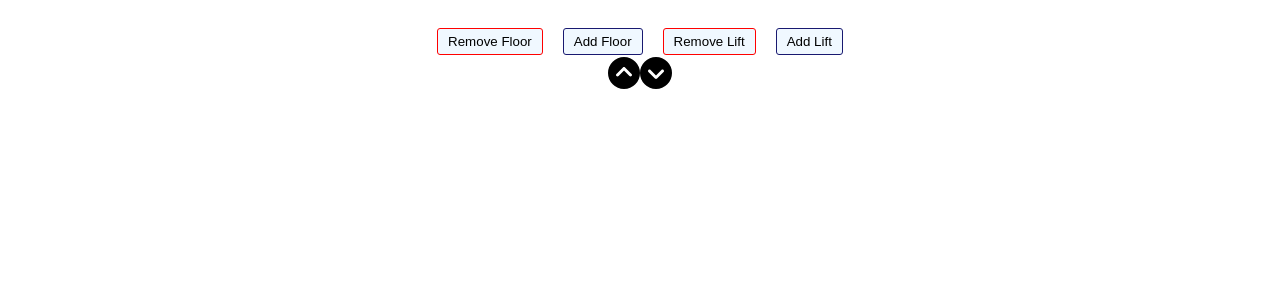
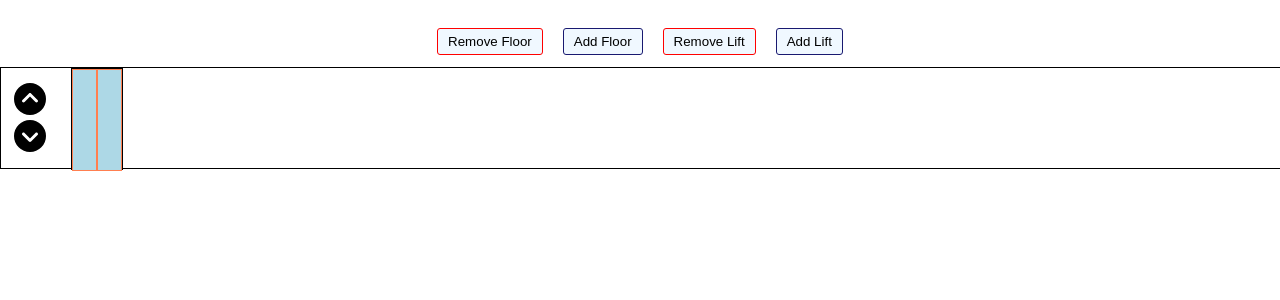
Before and after one commit to Maheima/lift-simulation-react, a React (Create React App) app: page / in a window 1280 px wide. Shown: the top 300 px of the page. Built offline with nearby package versions, Linux system fonts and the light colour scheme.

Commit message:
add/remove lift and floors

```diff
--- a/src/components/Controls/controls.css
+++ b/src/components/Controls/controls.css
@@ -38,3 +38,41 @@
     justify-content: center;
   }
 }
+
+.arrow_container {
+  padding: 1%;
+  display: flex;
+  flex-direction: column;
+  justify-content: space-around;
+}
+
+.arrow_container .arrow:hover {
+  transform: scale(1.07);
+  opacity: 0.9;
+  transition: all ease-in-out 0.2s;
+}
+
+.floor_container {
+  display: flex;
+  width: 100%;
+  margin: 10px 0;
+  border: 1px solid black;
+  height: 100px;
+}
+
+.elevator {
+  height: 100px;
+  width: 50px;
+  margin: 0 1%;
+  background-color: aquamarine;
+  border: 1px solid black;
+  display: flex;
+}
+
+.door {
+  width: 50%;
+  height: 100px;
+  background-color: lightblue;
+  border: 1px solid coral;
+  transition: all ease-in 1s;
+}
```
